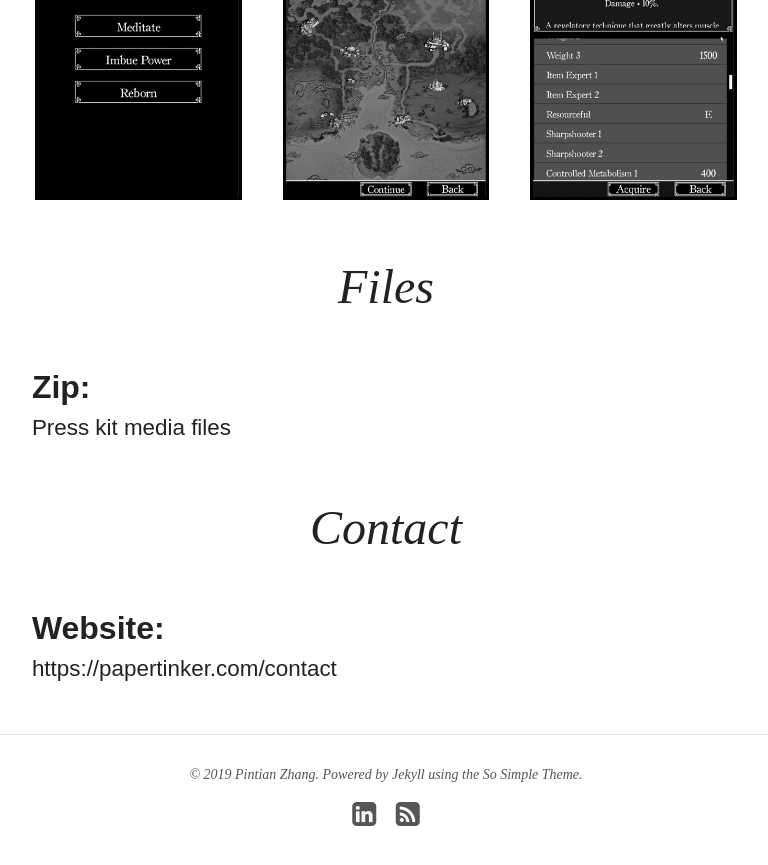
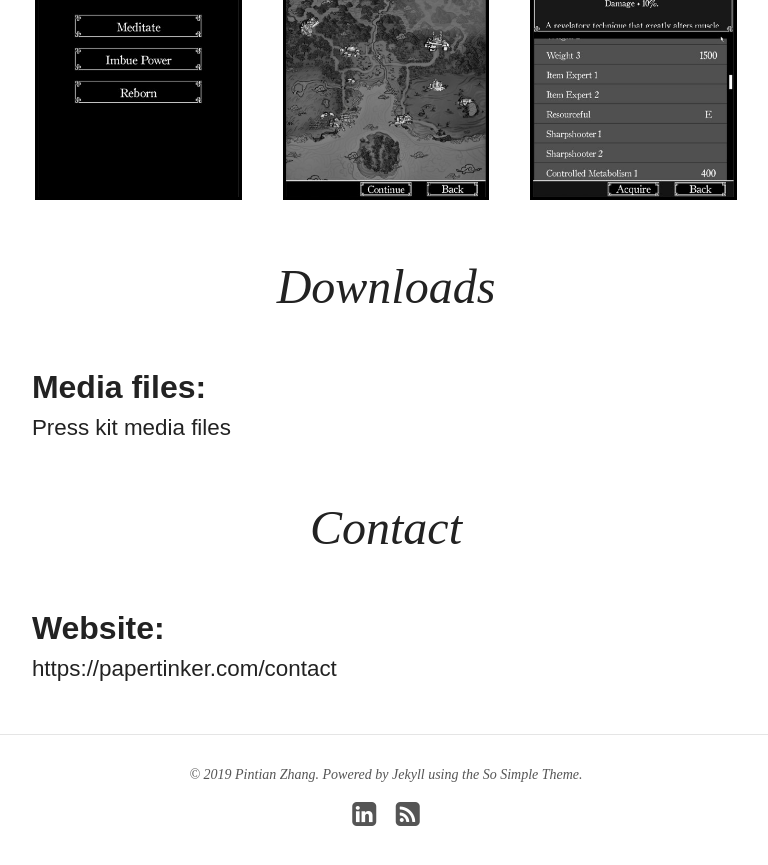
Before and after one commit to papertinker/PaperTinkerSite, a Jekyll site: the page built from games/lifetimes-press-kit.markdown, in a window 1280 px wide and 900 px high, scrolled down 4227 px. Shown: the top 865 px of the window, without its empty margins (254-1022 px from the left). Built offline with Jekyll 4.4.1, drawn with Linux system fonts in a browser that asks for light colours; nearby versions of some CDN libraries; our own code applies the rules of GitHub Pages for plain Markdown files.

Commit message:
Updated Lifetimes Press Kit

```diff
--- a/games/lifetimes-press-kit.markdown
+++ b/games/lifetimes-press-kit.markdown
@@ -200,10 +200,10 @@ ignoreTitle: true
 
 
 
-<div align="center" style="font-family:'volkhov',serif;font-style:italic;font-size:3em;font-weight:400;padding: 1em 0 0.5em 0;">Files</div>
+<div align="center" style="font-family:'volkhov',serif;font-style:italic;font-size:3em;font-weight:400;padding: 1em 0 0.5em 0;">Downloads</div>
 
 <div align="left" style="font-size:2em;padding: 0.5em 0 0em 0; font-weight: bold;">
-	Zip:
+	Media files:
 </div>
 <div align="left" style="font-size:1.4em;padding: 0em 0 0em 0; font-weight: normal;">
 	<a href="https://drive.google.com/file/d/1rIkFBYtcgPogYlXKdC7yNY3gf9Zj0ii0/view?usp=sharing">Press kit media files</a>
```
